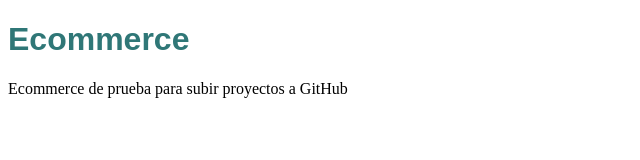
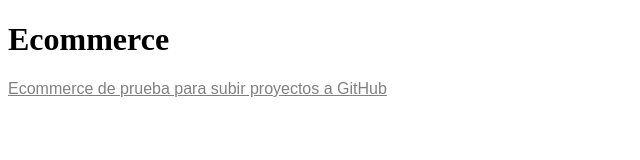
Before and after one commit to vences10/SitioWeb, a plain HTML site: page index.html in a window 1280 px wide. Shown: the whole page, without its empty margins (0-640 px from the left). Drawn offline with Linux system fonts and the light colour scheme.

Commit message:
Se sube el estilo global del proyecto

```diff
--- a/css/global.css
+++ b/css/global.css
@@ -1,4 +1,5 @@
-h1{
+#parrafoPrincipal{
+    color: grey;
     font-family: Arial, Helvetica, sans-serif;
-    color:rgb(47, 119, 119);
+    text-decoration: underline;
 }
```
